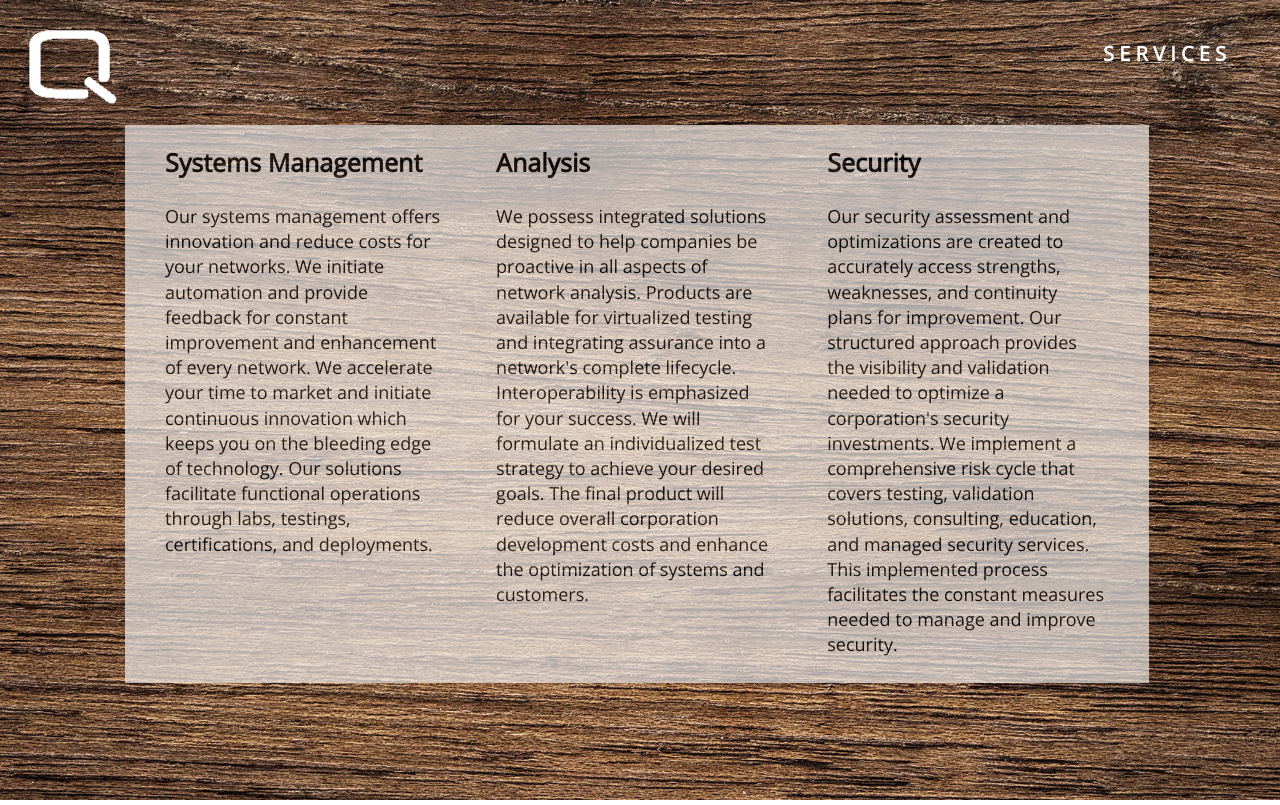
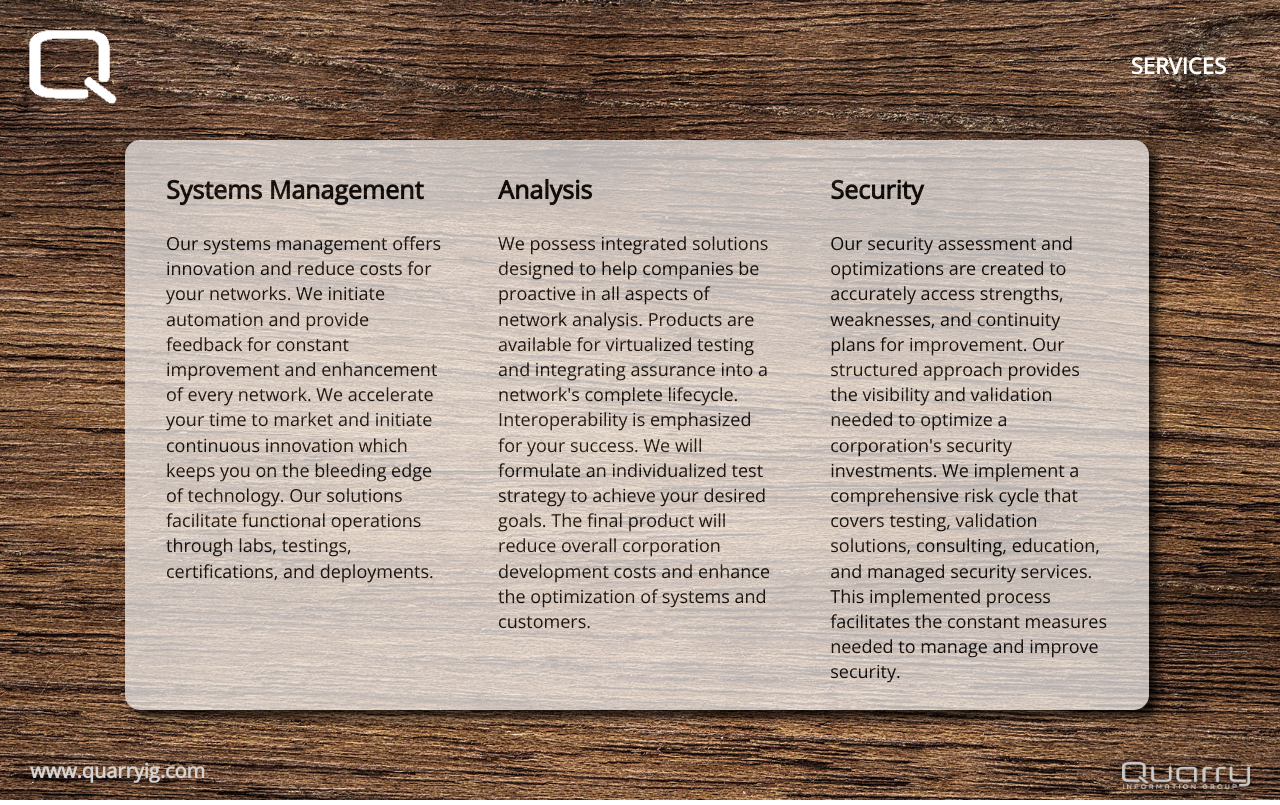
Before and after one commit to bur06/assignment4, a plain HTML site: page index.html in a window 1280 px wide. Drawn offline with nearby package versions, Linux system fonts and the light colour scheme.

Commit message:
footer styling

```diff
--- a/css/stylesheet.css
+++ b/css/stylesheet.css
@@ -58,12 +58,19 @@ header {
   position: fixed;
 }
 
+footer {
+  position: absolute;
+  bottom: 0;
+  width: 100%;
+  z-index: 99;
+}
+
 .right-side {
   display: inline-block;
   width: 95%;
   vertical-align: top;
-  margin: 40px 10px;
-  font-size: 20px;
+  margin: 50px 10px;
+  font-size: 22px;
   font-weight: bold;
   text-align: right;
 }
@@ -78,17 +85,19 @@ header {
   z-index: 99;
 }
 
-.column1,
-.column2,
-.column3 {
-  display: inline-block;
-  width: 29%;
-  padding: 10px;
-  margin-left: 30px;
-  vertical-align: text-top;
-  z-index: 90;
+.float-left {
+  float: left;
+  margin: 0 30px;
+  font-size: 20px;
+  font-weight: bolder;
+  vertical-align: baseline;
 }
 
+.float-right {
+  float: right;
+  margin: 20px 30px -10px;
+  vertical-align: baseline;
+}
 
 /*===================================
 
@@ -96,9 +105,23 @@ column styling
 
 ===================================*/
 .container {
-  margin-top: 125px;
+  margin-top: 140px;
   align-items: center;
   background-color: #efebe9;
-  opacity: 70%;
+  border-radius: 15px;
+  box-shadow: 8px 8px 10px black;
+  opacity: 75%;
   z-index: 99;
 }
+
+.column1,
+.column2,
+.column3 {
+  display: inline-block;
+  width: 29%;
+  padding: 10px;
+  margin-left: 31px;
+  margin-top: 12px;
+  vertical-align: text-top;
+  z-index: 90;
+}
--- a/index.html
+++ b/index.html
@@ -20,7 +20,7 @@
     <header>
       <img class="left-side" src="images/ltrmark_white.gif" alt="QIG Logo" title="Quarry Information Group" width="100%" />
 
-      <h1 class="right-side"><span style="color: white">S E R V I C E S</span></h1>
+      <h1 class="right-side"><span style="color: white">SERVICES</span></h1>
 
     </header>
 
@@ -43,10 +43,13 @@
           <h2>Security</h2>
           <p>Our security assessment and optimizations are created to accurately access strengths, weaknesses, and continuity plans for improvement. Our structured approach provides the visibility and validation needed to optimize a corporation's security investments. We implement a comprehensive risk cycle that covers testing, validation solutions, consulting, education, and managed security services. This implemented process facilitates the constant measures needed to manage and improve security.</p>
         </div>
+      </section>
+    </main>
 
-      </section>
-
-    </main>
+      <footer>
+        <p class="float-left"><span style="color: lightgray">www.quarryig.com</span></p>
+        <img class="float-right" src="images/wordmarkgray.png" alt="Logo" title="Quarry Information Group" width="10%" />
+      </footer>
 
   </body>
 </html>
```
Also changed, not shown: images/wordmarkblack.jpg (added), images/wordmarkblack.png (added), images/wordmarkgray.png (added).
